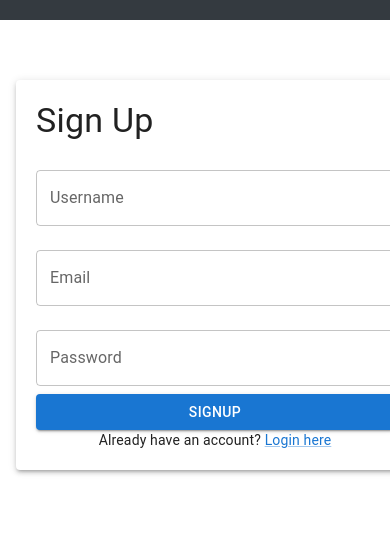
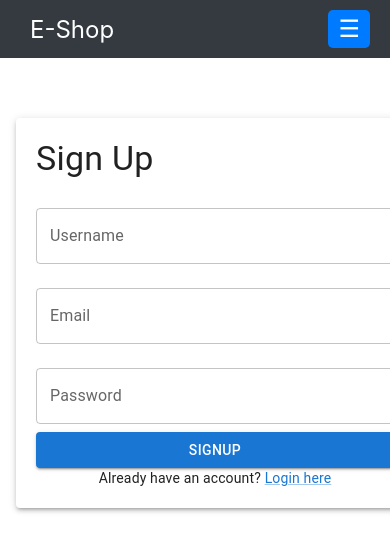
Before and after one commit to Nouman-Usman/SE-Ecommerce, a React (Create React App) app in the folder ecommerce-frontend/: page /signup in a window 390 px wide. Shown: the top 552 px of the page. Built offline with nearby package versions, Linux system fonts and the light colour scheme.

Commit message:
Enhance styling and responsiveness of CreateProduct and Navbar components; implement mobile menu toggle

```diff
--- a/ecommerce-frontend/src/CreateProduct.css
+++ b/ecommerce-frontend/src/CreateProduct.css
@@ -1,18 +1,21 @@
-
 .create-product {
     background-color: white;
     padding: 20px;
-    margin: 20px 0;
+    margin: 0 auto;
     border-radius: 5px;
     box-shadow: 0 0 10px rgba(0, 0, 0, 0.1);
+    max-width: 400px;
 }
 
 .create-product input {
     width: 100%;
     padding: 8px;
+    margin: 0 auto;
     margin-bottom: 10px;
     border: 1px solid #ccc;
     border-radius: 4px;
+    max-width: 300px;
+    display: block;
 }
 
 .create-product button {
@@ -22,8 +25,22 @@
     border: none;
     border-radius: 5px;
     cursor: pointer;
+    max-width: 300px;
+    margin: 0 auto;
+    display: block;
 }
 
 .create-product button:hover {
     background-color: #0056b3;
 }
+
+/* Responsive design */
+@media (max-width: 600px) {
+    .create-product {
+        padding: 10px;
+    }
+
+    .create-product input, .create-product button {
+        max-width: 100%;
+    }
+}
--- a/ecommerce-frontend/src/Navbar.css
+++ b/ecommerce-frontend/src/Navbar.css
@@ -1,27 +1,45 @@
-
 .navbar {
     background-color: #343a40;
-    padding: 10px;
+    padding: 10px 20px;
     color: white;
+    display: flex;
+    justify-content: space-between;
+    align-items: center;
 }
 
-.navbar ul {
+.navbar-logo a {
+    color: white;
+    font-size: 24px;
+    text-decoration: none;
+}
+
+.navbar-toggle {
+    display: none;
+    background: none;
+    border: none;
+    color: white;
+    font-size: 24px;
+    cursor: pointer;
+}
+
+.navbar-links {
     list-style: none;
     padding: 0;
     margin: 0;
     display: flex;
+    align-items: center;
 }
 
-.navbar li {
+.navbar-links li {
     margin-right: 20px;
 }
 
-.navbar a {
+.navbar-links a {
     color: white;
     text-decoration: none;
 }
 
-.navbar a:hover {
+.navbar-links a:hover {
     text-decoration: underline;
 }
 
@@ -37,3 +55,23 @@
 .navbar button:hover {
     background-color: #0056b3;
 }
+
+@media (max-width: 768px) {
+    .navbar-toggle {
+        display: block;
+    }
+
+    .navbar-links {
+        display: none;
+        flex-direction: column;
+        width: 100%;
+    }
+
+    .navbar-links.open {
+        display: flex;
+    }
+
+    .navbar-links li {
+        margin: 10px 0;
+    }
+}
--- a/ecommerce-frontend/src/Navbar.js
+++ b/ecommerce-frontend/src/Navbar.js
@@ -1,27 +1,47 @@
-import React from 'react';
+import React, { useState } from 'react';
 import { Link, useNavigate } from 'react-router-dom';
 
 function Navbar({ isAuthenticated, onLogout }) {
     const navigate = useNavigate();
+    const [isOpen, setIsOpen] = useState(false);
 
     const handleLogout = () => {
         onLogout();
         navigate('/signup');
     };
 
+    const toggleMenu = () => {
+        setIsOpen(!isOpen);
+    };
+
     return (
         <nav className="navbar">
-            <ul>
-                {isAuthenticated && (
+            <div className="navbar-logo">
+                <Link to="/">E-Shop</Link>
+            </div>
+            <button className="navbar-toggle" onClick={toggleMenu}>
+                ☰
+            </button>
+            <ul className={`navbar-links ${isOpen ? 'open' : ''}`}>
+                <li>
+                    <Link to="/products">Products</Link>
+                </li>
+                {isAuthenticated ? (
                     <>
-                        <li>
-                            <Link to="/products">Products</Link>
-                        </li>
                         <li>
                             <Link to="/create-product">Create Product</Link>
                         </li>
                         <li>
                             <button onClick={handleLogout}>Logout</button>
+                        </li>
+                    </>
+                ) : (
+                    <>
+                        <li>
+                            <Link to="/signup">Signup</Link>
+                        </li>
+                        <li>
+                            <Link to="/login">Login</Link>
                         </li>
                     </>
                 )}
```
